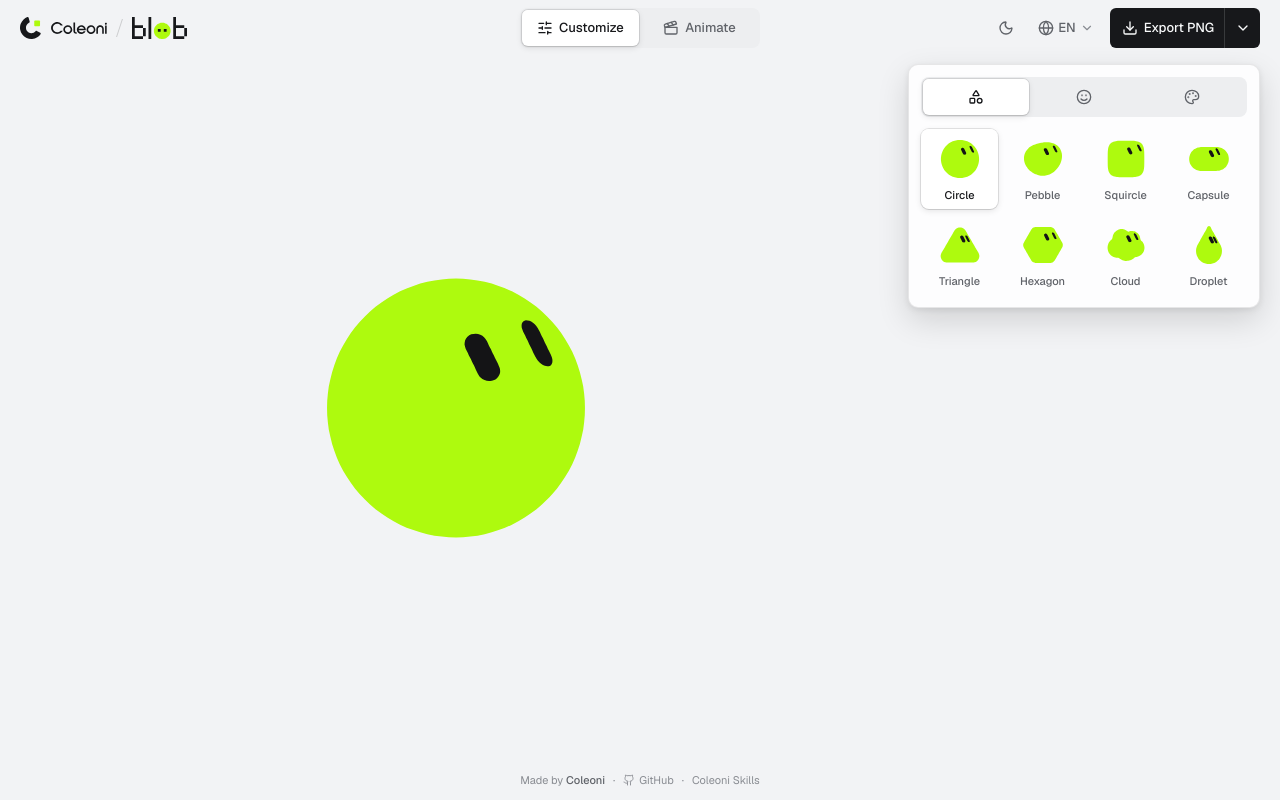
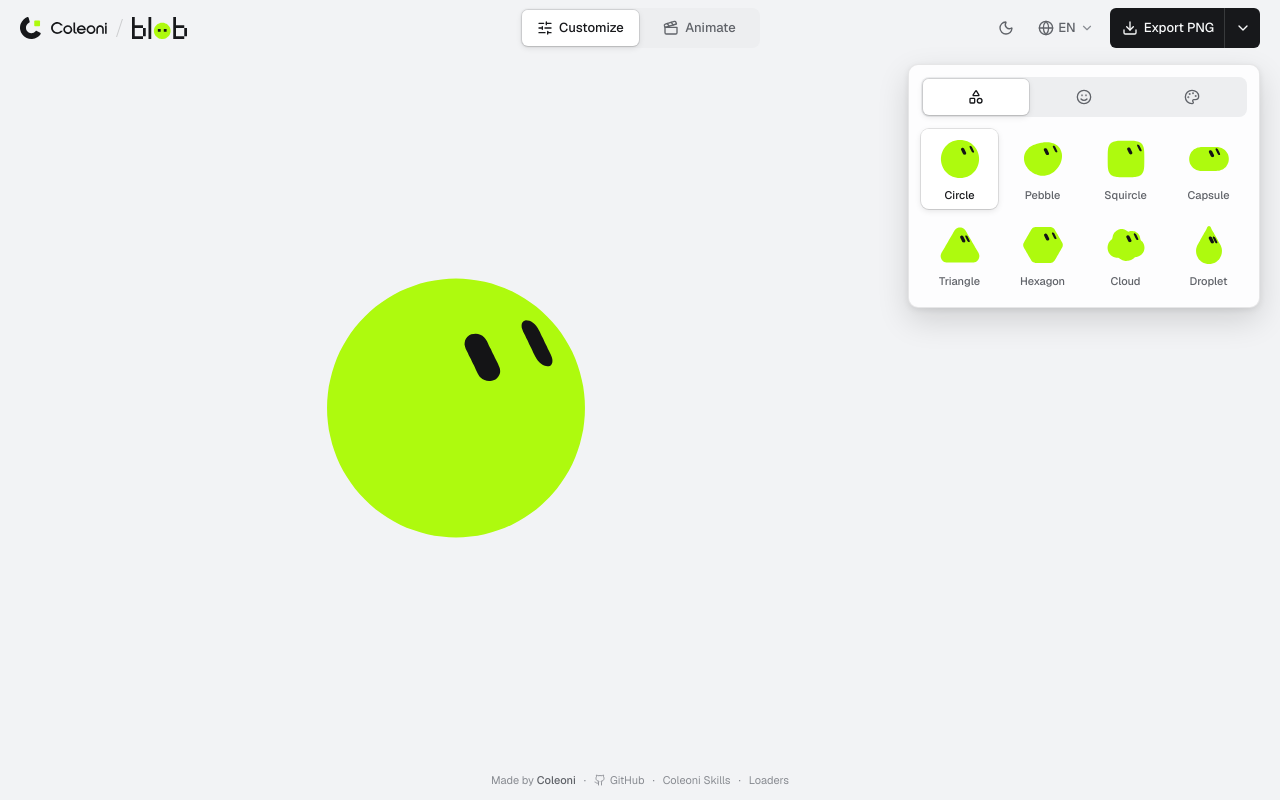
Before and after one commit to c0le0ni/blob-avatar, a React (Vite) app: page / in a window 1280 px wide. Built offline with nearby package versions, Linux system fonts and the light colour scheme.

Commit message:
feat(site): Loaders in the footer, and its links follow the language

```diff
--- a/src/ui/app.tsx
+++ b/src/ui/app.tsx
@@ -12,7 +12,7 @@ import { OptionsCard } from './options-card';
 import { Player, type Mode } from './player';
 import { Segmented } from './primitives/segmented';
 import { TooltipProvider } from './primitives/tooltip';
-import { describe, REPO, SKILLS, COLEONI } from './site';
+import { describe, REPO, SKILLS, LOADERS, COLEONI } from './site';
 import { Timeline } from './timeline';
 import { LanguageMenu, ThemeToggle, TopBar } from './top-bar';
 
@@ -160,8 +160,12 @@ export function App({ S }: { S: Strings }) {
             <span className="sr-only"> {S.newTab}</span>
           </a>
           <span aria-hidden>·</span>
-          <a href={SKILLS} rel="noopener" className="transition-colors hover:text-foreground">
+          <a href={S.lang === 'pt' ? `${SKILLS}/pt/` : SKILLS} rel="noopener" className="transition-colors hover:text-foreground">
             {S.skills}
+          </a>
+          <span aria-hidden>·</span>
+          <a href={S.lang === 'pt' ? `${LOADERS}/pt/` : LOADERS} rel="noopener" className="transition-colors hover:text-foreground">
+            Loaders
           </a>
         </footer>
       </div>
--- a/src/ui/site.ts
+++ b/src/ui/site.ts
@@ -8,6 +8,7 @@ import type { Strings } from '../i18n/strings';
 export const SITE = 'https://blob.coleoni.com';
 export const REPO = 'https://github.com/c0le0ni/blob-avatar';
 export const SKILLS = 'https://skills.coleoni.com';
+export const LOADERS = 'https://loaders.coleoni.com';
 export const COLEONI = 'https://coleoni.com';
 
 export function describe(s: BlobState, S: Strings): string {
```
